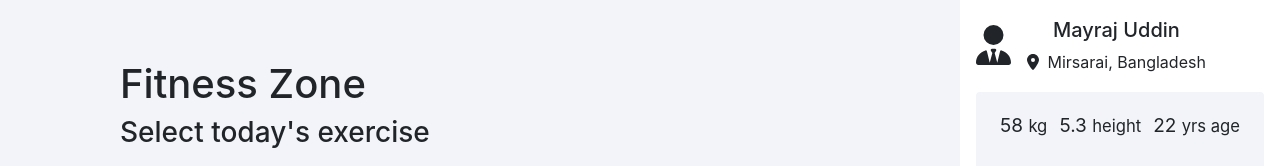
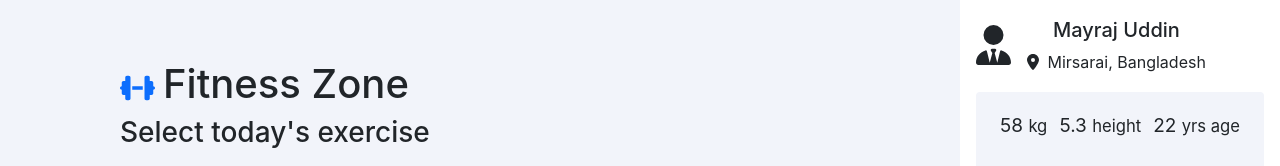
Before and after one commit to mayrajuddin/fitness-zone, a React (Create React App) app: page / in a window 1280 px wide. Shown: the top 166 px of the page. Built offline with nearby package versions, Linux system fonts and the light colour scheme.

Commit message:
logo changed

```diff
--- a/src/App.js
+++ b/src/App.js
@@ -1,4 +1,4 @@
-// import logo from './logo.svg';
+
 import { Toaster } from 'react-hot-toast';
 import './App.css';
 import Layout from './components/layout/Layout';
--- a/src/components/layout/Layout.js
+++ b/src/components/layout/Layout.js
@@ -1,10 +1,9 @@
-
 import './Layout.css';
 import Workouts from '../workout/Workouts';
 import Answer from '../answer/Answer';
 import { useEffect, useState } from 'react';
 import { FontAwesomeIcon } from '@fortawesome/react-fontawesome';
-import { faLocationDot, faUserTie } from '@fortawesome/free-solid-svg-icons';
+import { faDumbbell, faLocationDot, faUserTie } from '@fortawesome/free-solid-svg-icons';
 import toast from 'react-hot-toast';
 
 const Layout = () => {
@@ -33,7 +32,8 @@ const Layout = () => {
         <div className='d-flex'>
             <div className='col-9'>
                 <div className="activity">
-                    <div className='top-header'>
+                    <div className='top-header d-flex align-items-center'>
+                        <span className='fs-3 me-2 text-primary '><FontAwesomeIcon icon={faDumbbell}></FontAwesomeIcon></span>
                         <h1> Fitness Zone</h1>
                     </div>
                     <h3>Select today's exercise</h3>
```
Also changed, not shown: src/components/image/logo.png (deleted).
